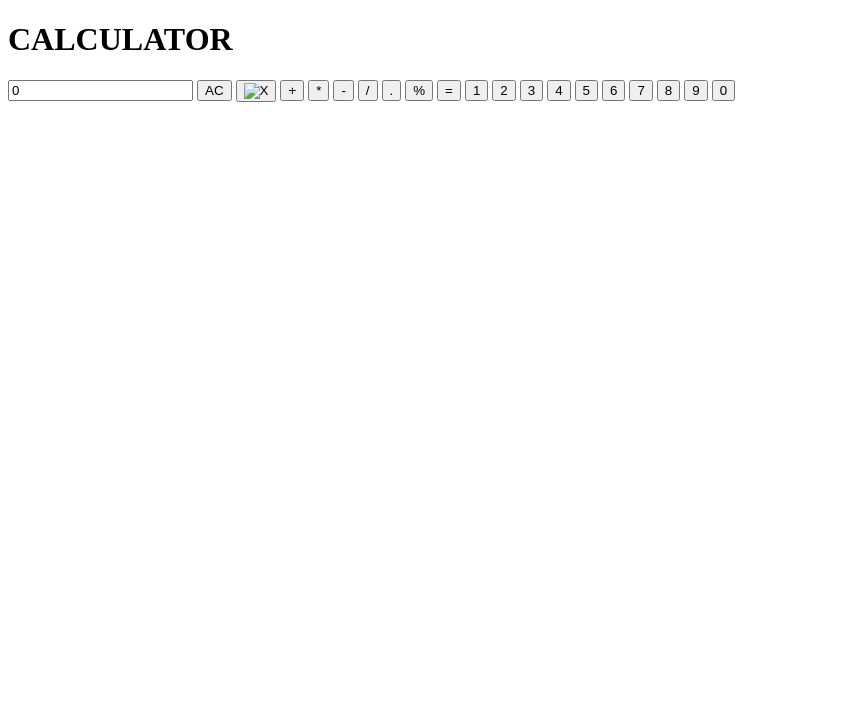
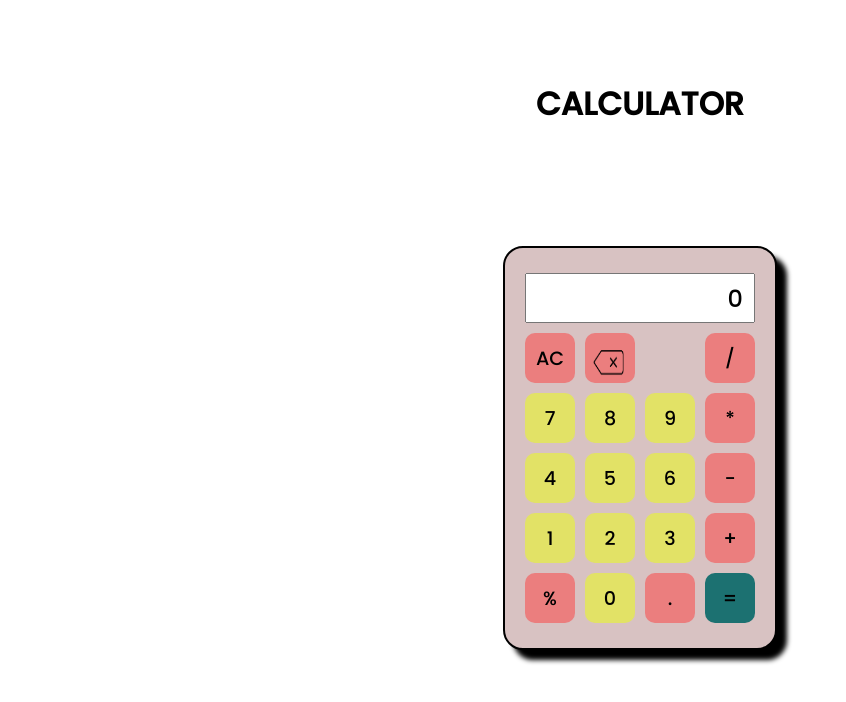
Before and after one commit to lukman2458/javascript-calculator, a plain HTML site: page index.html in a window 1280 px wide. Shown: the whole page, without its empty margins (0-846 px from the left). Drawn offline with Linux system fonts and the light colour scheme.

Commit message:
calculator updated

```diff
--- a/calculator.css
+++ b/calculator.css
@@ -6,7 +6,7 @@
 }
 @font-face{
     font-family: "some";
-    src: url(../../../assets/Fonts/poppins/Poppins-Medium.ttf)
+    src: url(assets/fonts/Poppins-Medium.ttf)
     format('truetype');
 }
 #centre_box{
--- a/index.html
+++ b/index.html
@@ -6,7 +6,7 @@
     <meta http-equiv="X-UA-Compatible" content="IE=edge">
     <meta name="viewport" content="width=device-width, initial-scale=1.0">
     <title>Calculator</title>
-    <link rel="stylesheet" href="calculator files/calculator.css">
+    <link rel="stylesheet" href="calculator.css">
 
 </head>
 
@@ -16,7 +16,7 @@
         <div id="area">
             <input id="output" value="0"  style="grid-area:output ;">
             <button style="grid-area:ac;" id="AC" class="num">AC</button>
-            <button style="grid-area:x ;" id="x"><img src="../../assets/images/Wrong.png" alt="X"></button>
+            <button style="grid-area:x ;" id="x"><img src="assets/images/Wrong.png" alt="X"></button>
             <button style="grid-area:plus ;" id="plus">+</button>
             <button style="grid-area:mult ;" id="mult">*</button>
             <button style="grid-area:sub ;" id="sub">-</button>
@@ -37,7 +37,7 @@
 
         </div>
     </div>
- <script src="calculator files/calculator.js"></script>
+ <script src="calculator.js"></script>
 </body>
 
 </html>
```
Also changed, not shown: assets/fonts/Poppins-Medium.ttf (added), assets/images/Wrong.png (added).
